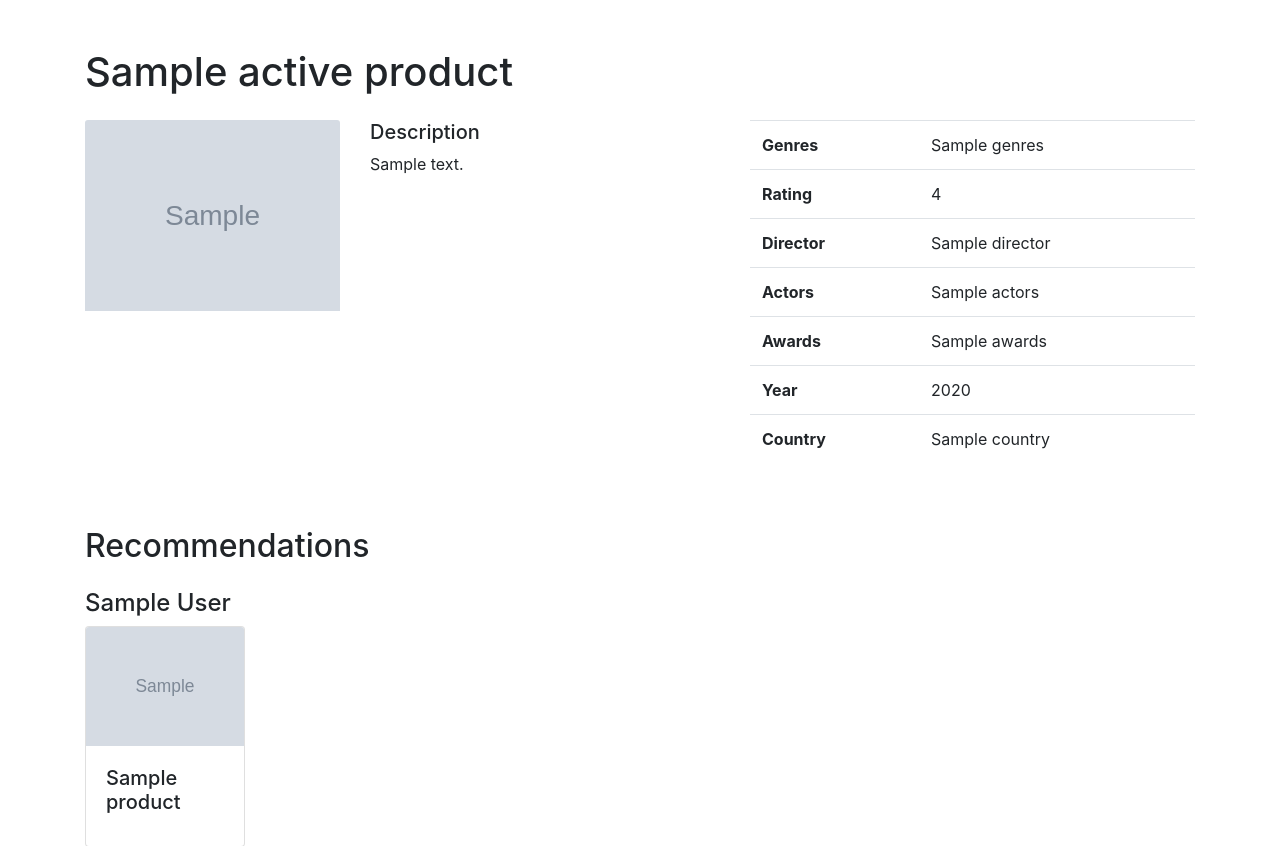
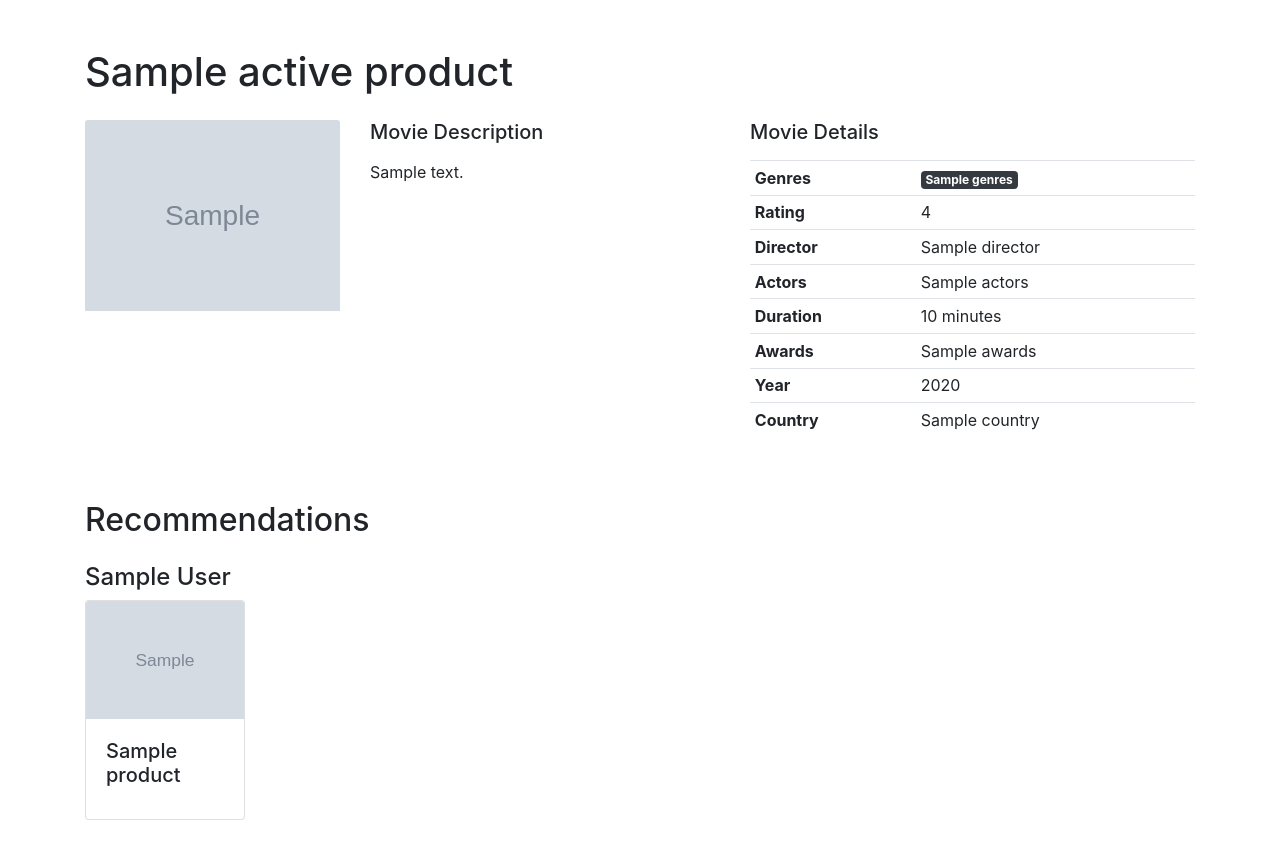
Before and after one commit to ericdaat/notflix, a Flask app: template src/web/templates/product/index.html in a window 1280 px wide. Shown: the part 56-902 px from the top of the page. After the commit the page ends 876 px from the top, so only its background shows below. Run offline with Flask 2, Linux system fonts and the light colour scheme; the template is opened without the code that fills it: most values are stand-ins (such as "Sample title", 1, 10 or a date in 2020); grey boxes marked "Sample" are stand-in pictures; some libraries are stand-ins or nearby versions.

Commit message:
[FRONT] Add badges for genres

```diff
--- a/src/main.py
+++ b/src/main.py
@@ -14,9 +14,9 @@ if __name__ == "__main__":
                                 "display_name": "Similar to {0}",
                                 "priority": 0}))
 
-    # insert_in_db(EngineTable(**{"type": "MLBasedEngine",
-    #                             "display_name": "Machine Learning says this",
-    #                             "priority": 1}))
+    insert_in_db(EngineTable(**{"type": "MLBasedEngine",
+                                "display_name": "You might also like",
+                                "priority": 1}))
 
     r = Recommender()
     c = Context(item_id=100, user_id=3)
--- a/src/web/templates/product/index.html
+++ b/src/web/templates/product/index.html
@@ -7,20 +7,26 @@
         <h1> {{ active_product.name }}</h1>
     </div>
 </div>
+
 <div class="row">
     <div class="col-sm-3">
         <img class="card-img-top" src="{{ active_product.image }}">
     </div>
     <div class="col-sm-4">
-        <h5>Description</h5>
+        <h5 class="mb-3">Movie Description</h5>
         <p>{{ active_product.description }}</p>
     </div>
     <div class="col-sm-5">
-        <table class="table">
+        <h5 class="mb-3">Movie Details</h5>
+        <table class="table table-sm">
           <tbody>
             <tr>
               <th scope="row">Genres</th>
-              <td>{{active_product.genres}}</td>
+              <td>
+                  {% for genre in active_product.genres.split(',') %}
+                  <span class="badge badge-dark">{{ genre }}</span>
+                  {% endfor %}
+              </td>
             </tr>
             <tr>
                 <th scope="row">Rating</th>
@@ -33,6 +39,10 @@
             <tr>
                 <th scope="row">Actors</th>
                 <td>{{active_product.actors}}</td>
+            </tr>
+            <tr>
+                <th scope="row">Duration</th>
+                <td>{{active_product.duration}} minutes</td>
             </tr>
             <tr>
                 <th scope="row">Awards</th>
```
